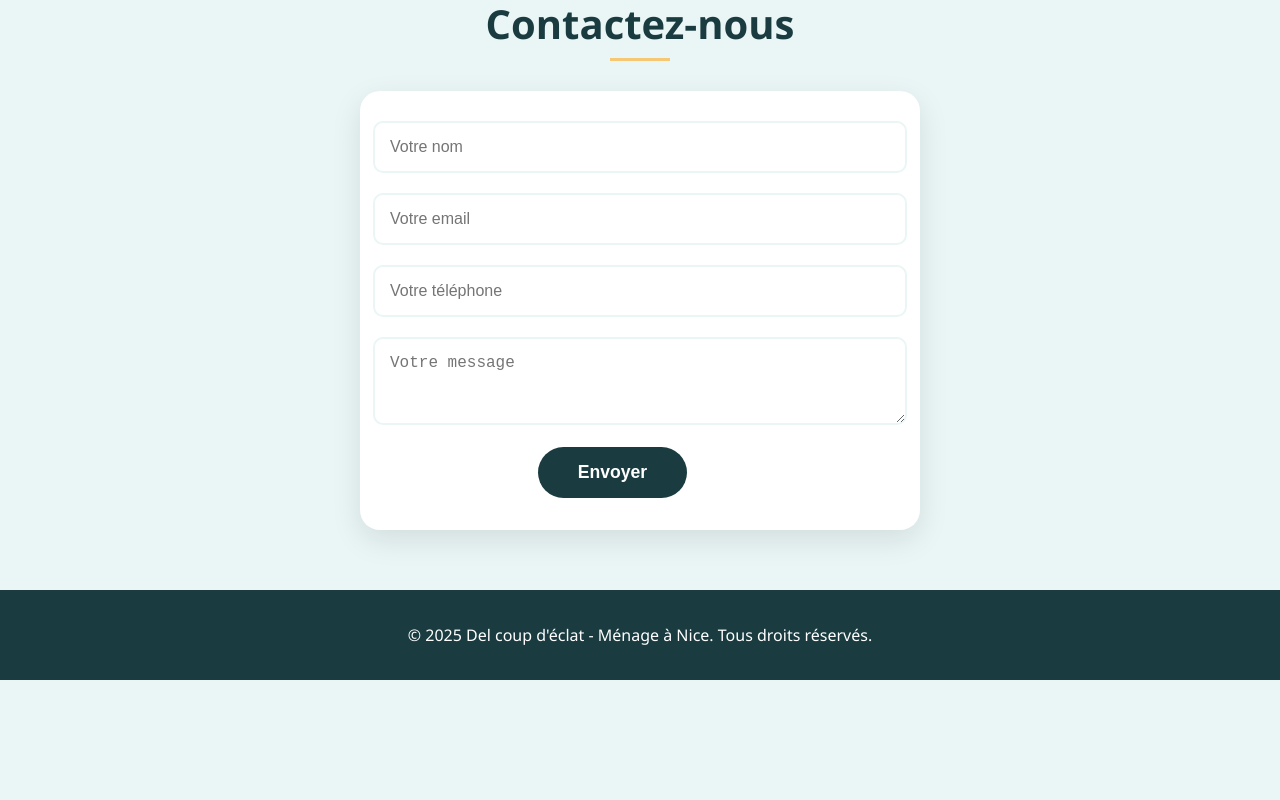
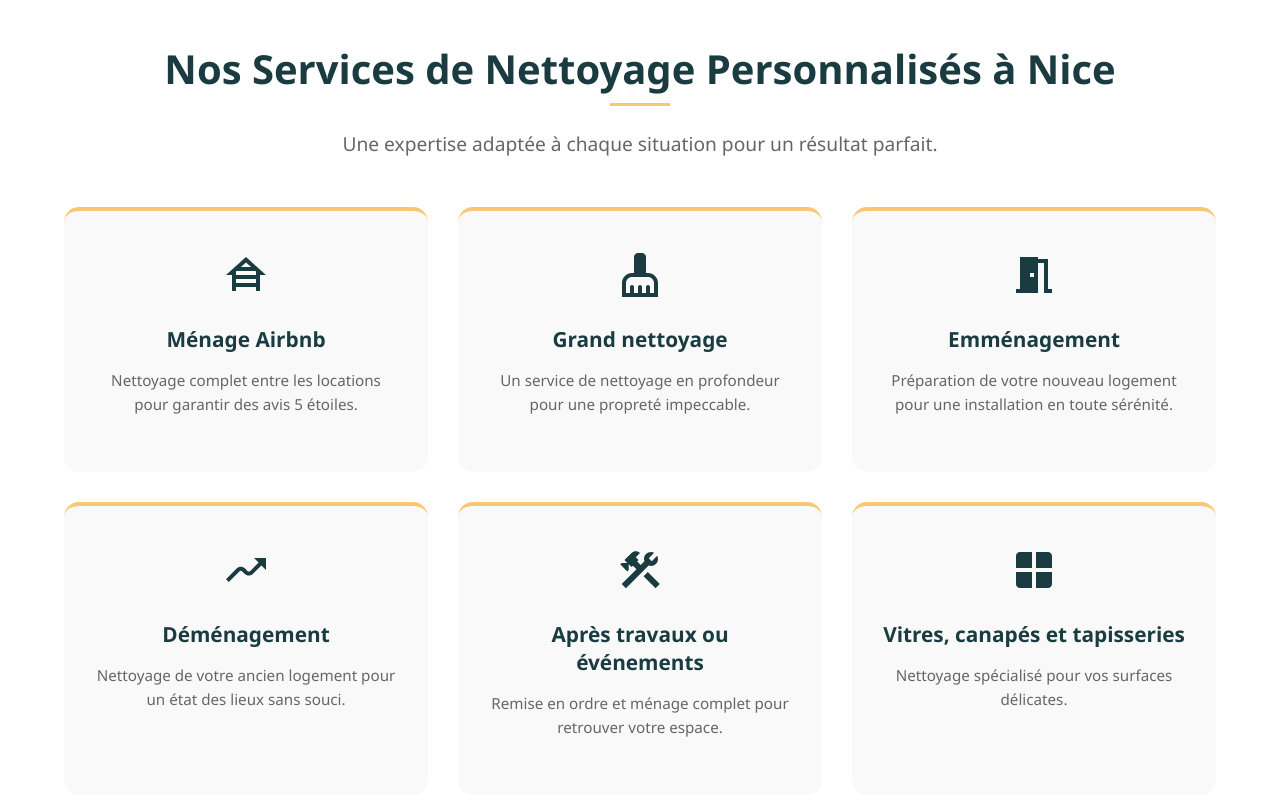
Before and after one commit to Jihentrade/airbnb_menage_trad, a React (Create React App) app: page / in a window 1280 px wide. Shown: the part 1760-2560 px from the top of the page. Before the commit the page ends 2440 px from the top, so only its background shows below. Built offline with nearby package versions, Linux system fonts and the light colour scheme; some icons are missing.

Commit message:
HOmepage

```diff
--- /dev/null
+++ b/src/components/ExpertiseSection.js
@@ -0,0 +1,70 @@
+import React from "react";
+import "../styles/ExpertiseSection.css";
+import {
+  HouseSiding,
+  CleaningServices,
+  MeetingRoom,
+  Moving,
+  Construction,
+  Window,
+} from "@mui/icons-material";
+
+const expertiseAreas = [
+  {
+    icon: <HouseSiding />,
+    title: "Ménage Airbnb",
+    description:
+      "Nettoyage complet entre les locations pour garantir des avis 5 étoiles.",
+  },
+  {
+    icon: <CleaningServices />,
+    title: "Grand nettoyage",
+    description:
+      "Un service de nettoyage en profondeur pour une propreté impeccable.",
+  },
+  {
+    icon: <MeetingRoom />,
+    title: "Emménagement",
+    description:
+      "Préparation de votre nouveau logement pour une installation en toute sérénité.",
+  },
+  {
+    icon: <Moving />,
+    title: "Déménagement",
+    description:
+      "Nettoyage de votre ancien logement pour un état des lieux sans souci.",
+  },
+  {
+    icon: <Construction />,
+    title: "Après travaux ou événements",
+    description:
+      "Remise en ordre et ménage complet pour retrouver votre espace.",
+  },
+  {
+    icon: <Window />,
+    title: "Vitres, canapés et tapisseries",
+    description: "Nettoyage spécialisé pour vos surfaces délicates.",
+  },
+];
+
+const ExpertiseSection = () => {
+  return (
+    <section className="expertise-section" id="metiers">
+      <h2 className="expertise-title">Nos Services de Nettoyage Personnalisés à Nice</h2>
+      <p className="expertise-subtitle">
+        Une expertise adaptée à chaque situation pour un résultat parfait.
+      </p>
+      <div className="expertise-grid">
+        {expertiseAreas.map((area, index) => (
+          <div className="expertise-card" key={index}>
+            <div className="expertise-icon">{area.icon}</div>
+            <h3 className="expertise-card-title">{area.title}</h3>
+            <p className="expertise-card-description">{area.description}</p>
+          </div>
+        ))}
+      </div>
+    </section>
+  );
+};
+
+export default ExpertiseSection;
--- a/src/pages/HomePage.js
+++ b/src/pages/HomePage.js
@@ -15,6 +15,8 @@ import { Link } from "react-router-dom";
 import emailjs from "@emailjs/browser";
 import Notification from "../components/Notification";
 import WhatsAppIcon from "@mui/icons-material/WhatsApp";
+import ExpertiseSection from "../components/ExpertiseSection";
+
 const HomePage = () => {
   const navigate = useNavigate();
   const form = useRef();
@@ -62,7 +64,7 @@ const HomePage = () => {
           <nav className="nav-menu">
             <a href="#home">Accueil</a>
             <a href="#services">Services</a>
-            <a href="#about">Pourquoi nous ?</a>
+            <a href="#metiers">Nos Métiers</a>
             <a href="#contact">Contact</a>
             <a
               href="https://wa.me/33753641503"
@@ -93,14 +95,14 @@ const HomePage = () => {
                 Obtenir un devis
               </Link>
             </button>
-            <a
+            {/* <a
               href="https://wa.me/33753641503"
               target="_blank"
               rel="noopener noreferrer"
               className="whatsapp-side-icon"
             >
               <WhatsAppIcon />
-            </a>
+            </a> */}
           </div>
           <div className="service-info">
             <strong>Service de nettoyage</strong>
@@ -183,6 +185,8 @@ const HomePage = () => {
         </ul>
       </section>
 
+      <ExpertiseSection />
+
       {/* Section Contact rapide */}
       <section className="contact-section" id="contact">
         <h2>Contactez-nous</h2>
--- /dev/null
+++ b/src/styles/ExpertiseSection.css
@@ -0,0 +1,99 @@
+.expertise-section {
+  padding: 80px 5%;
+  background-color: #fff;
+  text-align: center;
+}
+
+.expertise-title {
+  font-size: 2.5rem;
+  color: #1a3c40;
+  margin-bottom: 15px;
+  position: relative;
+  display: inline-block;
+}
+
+.expertise-title::after {
+  content: "";
+  position: absolute;
+  bottom: -10px;
+  left: 50%;
+  transform: translateX(-50%);
+  width: 60px;
+  height: 3px;
+  background: #f7c873;
+}
+
+.expertise-subtitle {
+  font-size: 1.2rem;
+  color: #666;
+  margin-bottom: 50px;
+  max-width: 600px;
+  margin-left: auto;
+  margin-right: auto;
+}
+
+.expertise-grid {
+  display: grid;
+  grid-template-columns: repeat(auto-fit, minmax(280px, 1fr));
+  gap: 30px;
+  max-width: 1200px;
+  margin: 0 auto;
+}
+
+.expertise-card {
+  background: #f9f9f9;
+  padding: 40px 30px;
+  border-radius: 15px;
+  transition: transform 0.3s ease, box-shadow 0.3s ease;
+  border-top: 4px solid #f7c873;
+}
+
+.expertise-card:hover {
+  transform: translateY(-10px);
+  box-shadow: 0 20px 40px rgba(0, 0, 0, 0.1);
+}
+
+.expertise-icon {
+  color: #1a3c40;
+  margin-bottom: 20px;
+}
+
+.expertise-icon .MuiSvgIcon-root {
+  font-size: 3rem;
+}
+
+.expertise-card-title {
+  font-size: 1.3rem;
+  color: #1a3c40;
+  margin-bottom: 10px;
+}
+
+.expertise-card-description {
+  font-size: 0.95rem;
+  color: #666;
+  line-height: 1.6;
+}
+
+@media screen and (max-width: 768px) {
+  .expertise-section {
+    padding: 60px 5%;
+  }
+
+  .expertise-title {
+    font-size: 2rem;
+  }
+
+  .expertise-subtitle {
+    font-size: 1rem;
+    margin-bottom: 40px;
+  }
+
+  .expertise-grid {
+    grid-template-columns: 1fr;
+    gap: 20px;
+  }
+
+  .expertise-card {
+    padding: 30px 25px;
+  }
+}
--- a/src/styles/HomePage.css
+++ b/src/styles/HomePage.css
@@ -31,7 +31,7 @@ body {
 }
 
 .logo {
-  height: 80px;
+  height: 100px;
   width: auto;
   margin-right: 20px;
 }
@@ -81,8 +81,13 @@ body {
 
 .home-left h1 {
   font-size: 3rem;
-  color: #1a3c40;
   margin-bottom: 18px;
+  background-image: linear-gradient(45deg, #1a3c40, #4d6e71);
+  -webkit-background-clip: text;
+  background-clip: text;
+  color: transparent;
+  text-shadow: 2px 2px 4px rgba(0, 0, 0, 0.1);
+  animation: slide-in-down 0.8s ease-out forwards;
 }
 
 .intro {
@@ -90,6 +95,8 @@ body {
   color: #1a3c40;
   margin-bottom: 24px;
   max-width: 500px;
+  animation: slide-in-up 0.8s ease-out 0.2s forwards;
+  opacity: 0; /* Start hidden for animation */
 }
 
 .cta-btn {
@@ -108,6 +115,7 @@ body {
   background: #f7c873;
   color: #1a3c40;
   transform: translateY(-2px);
+  box-shadow: 0 5px 15px rgba(247, 200, 115, 0.4); /* Glow effect */
 }
 
 .cta-container {
@@ -208,6 +216,7 @@ body {
   display: flex;
   flex-direction: column;
   align-items: center;
+  border: 2px solid transparent;
   transition: all 0.3s ease;
   position: relative;
   overflow: hidden;
@@ -216,6 +225,7 @@ body {
 .service-card:hover {
   transform: translateY(-10px);
   box-shadow: 0 15px 40px rgba(0, 0, 0, 0.12);
+  border-color: #f7c873;
 }
 
 .service-icon {
@@ -250,6 +260,28 @@ body {
   from {
     opacity: 0;
     transform: translateY(20px);
+  }
+  to {
+    opacity: 1;
+    transform: translateY(0);
+  }
+}
+
+@keyframes slide-in-down {
+  from {
+    opacity: 0;
+    transform: translateY(-30px);
+  }
+  to {
+    opacity: 1;
+    transform: translateY(0);
+  }
+}
+
+@keyframes slide-in-up {
+  from {
+    opacity: 0;
+    transform: translateY(30px);
   }
   to {
     opacity: 1;
@@ -294,7 +326,7 @@ body {
   }
 
   .logo {
-    height: 60px;
+    height: 70px;
   }
 
   .nav-menu {
@@ -333,7 +365,7 @@ body {
   }
 
   .logo {
-    height: 50px;
+    height: 70px;
     margin-right: 15px;
     margin-bottom: 0;
   }
@@ -466,7 +498,7 @@ body {
   }
 
   .logo {
-    height: 40px;
+    height: 50px;
     margin-right: 10px;
   }
 
@@ -561,7 +593,10 @@ body {
     padding: 0 10px;
     gap: 10px;
   }
-
+  .logo {
+    height: 80px;
+    margin-right: 10px;
+  }
   .service-card {
     flex: 0 0 calc(50% - 10px);
     min-width: 140px;
@@ -601,7 +636,10 @@ body {
     margin: 0 10px;
   }
 }
-
+.logo {
+  height: 80px;
+  margin-right: 10px;
+}
 /* --- About Section --- */
 .about-section {
   background: linear-gradient(135deg, #f7c873 0%, #f8d494 100%);
```
